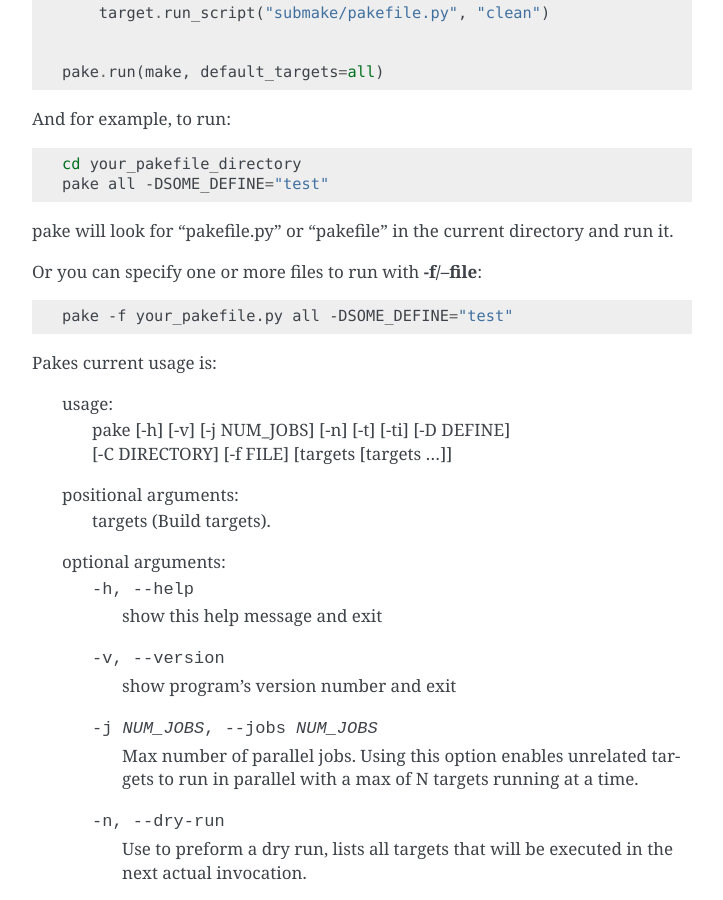
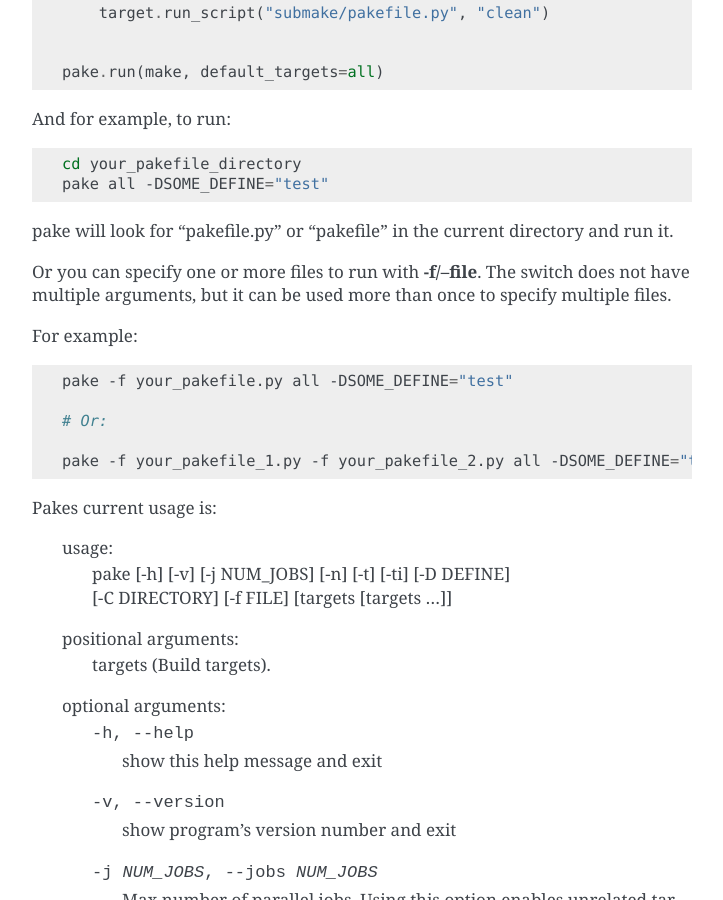
Before and after one commit to Teriks/pake, a Sphinx documentation site: the page built from docs/index.rst, in a window 1280 px wide and 900 px high, scrolled down 2560 px. Shown: the whole window, without its empty margins (388-1111 px from the left). Built offline with Sphinx 7.4.7, drawn with Linux system fonts in a browser that asks for light colours.

Commit message:
Update README.md and docs on pake usage

```diff
--- a/docs/index.rst
+++ b/docs/index.rst
@@ -148,11 +148,18 @@ And for example, to run:
 
 pake will look for "pakefile.py" or "pakefile" in the current directory and run it.
 
-Or you can specify one or more files to run with **-f/--file**:
+Or you can specify one or more files to run with **-f/--file**.
+The switch does not have multiple arguments, but it can be used more than once to specify multiple files.
+
+For example:
 
 .. code-block:: bash
 
     pake -f your_pakefile.py all -DSOME_DEFINE="test"
+
+    # Or:
+
+    pake -f your_pakefile_1.py -f your_pakefile_2.py all -DSOME_DEFINE="test"
 
 
 Pakes current usage is:
```
Also changed, not shown: README.md (+5 -1 lines).
